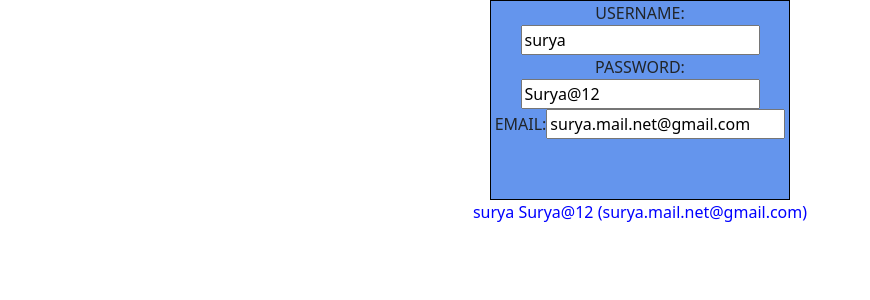
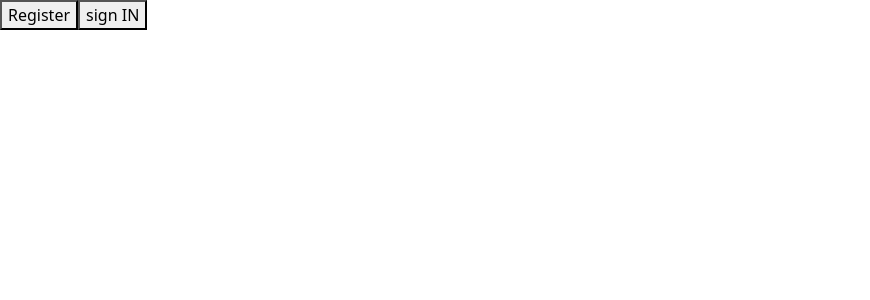
Before and after one commit to suryakiran9959/react, a React (Create React App) app: page / in a window 1280 px wide. Shown: the top 300 px of the page, without its empty margins (0-870 px from the left). Built offline with nearby package versions, Linux system fonts and the light colour scheme.

Commit message:
props added

```diff
--- a/src/App.js
+++ b/src/App.js
@@ -3,12 +3,18 @@
 
 import './App.css';
 import Form from './objects/objects1';
+import Greetings from './props/1';
+import CustomButton from './props/2';
 
 
 function App() {
   return (
     <>
-    <Form/>
+    {/* <Form/> */}
+    {/* <Greetings/> */}
+
+    <CustomButton value="Register"/>
+    <CustomButton value="sign IN"/>
 
     </>
   );
--- /dev/null
+++ b/src/props/1.jsx
@@ -0,0 +1,16 @@
+const One=(props)=>{
+    return(
+        <>
+        <h1>Hello{props.name}</h1>
+        </>
+    )
+}
+
+const Greetings=()=>{
+    return(
+        <>
+        <One name="SURYA"/>
+        </>
+    )
+}
+export default Greetings
--- /dev/null
+++ b/src/props/2.jsx
@@ -0,0 +1,12 @@
+import { Component } from "react";
+
+class CustomButton extends Component{
+    render(){
+        return(
+            <>
+            <button>{this.props.value}</button>
+            </>
+        )
+    }
+}
+export default CustomButton
```
